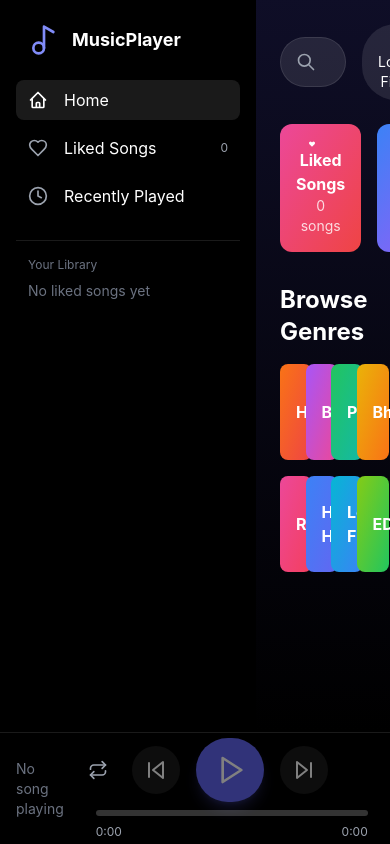
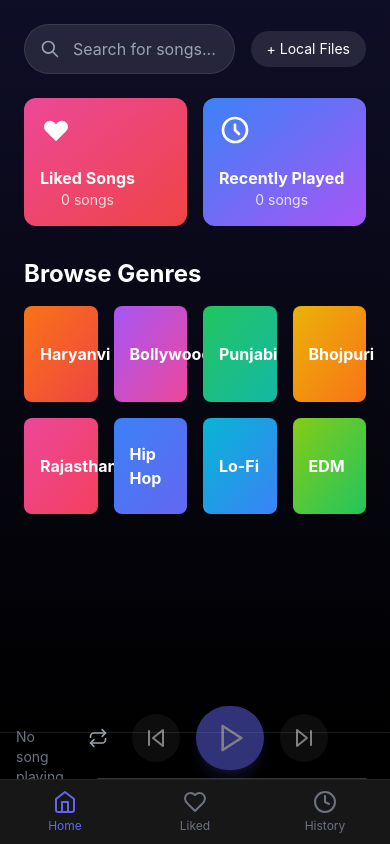
Before and after one commit to Mjangid2004/MforMusic, a Next.js app: page / in a window 390 px wide. Built offline with nearby package versions, Linux system fonts and the light colour scheme.

Commit message:
Add mobile-friendly bottom navigation

```diff
--- a/src/app/page.tsx
+++ b/src/app/page.tsx
@@ -6,6 +6,7 @@ import { AppProvider } from "@/context/AppContext";
 import Sidebar from "@/components/Sidebar";
 import MainContent from "@/components/MainContent";
 import NowPlaying from "@/components/NowPlaying";
+import BottomNav from "@/components/BottomNav";
 
 function MusicPlayerApp() {
   useEffect(() => {
@@ -15,9 +16,16 @@ function MusicPlayerApp() {
   return (
     <div className="h-screen flex flex-col bg-black text-white overflow-hidden">
       <div className="flex-1 flex overflow-hidden">
-        <Sidebar />
+        {/* Desktop Sidebar */}
+        <div className="hidden md:block">
+          <Sidebar />
+        </div>
+        {/* Main Content */}
         <MainContent />
       </div>
+      {/* Mobile Bottom Nav */}
+      <BottomNav />
+      {/* Now Playing Bar */}
       <NowPlaying />
     </div>
   );
--- /dev/null
+++ b/src/components/BottomNav.tsx
@@ -0,0 +1,35 @@
+"use client";
+
+import { useAppContext, ViewMode } from "@/context/AppContext";
+import { Home, Heart, Clock } from "lucide-react";
+
+export default function BottomNav() {
+  const { viewMode, setViewMode } = useAppContext();
+
+  const tabs: { id: ViewMode; label: string; icon: React.ReactNode }[] = [
+    { id: "home", label: "Home", icon: <Home className="w-6 h-6" /> },
+    { id: "liked", label: "Liked", icon: <Heart className="w-6 h-6" /> },
+    { id: "history", label: "History", icon: <Clock className="w-6 h-6" /> },
+  ];
+
+  return (
+    <div className="md:hidden fixed bottom-0 left-0 right-0 bg-neutral-900 border-t border-neutral-800 z-50">
+      <div className="flex justify-around items-center h-16">
+        {tabs.map((tab) => (
+          <button
+            key={tab.id}
+            onClick={() => setViewMode(tab.id)}
+            className={`flex flex-col items-center justify-center flex-1 h-full transition-colors ${
+              viewMode === tab.id
+                ? "text-indigo-500"
+                : "text-gray-500 hover:text-white"
+            }`}
+          >
+            {tab.icon}
+            <span className="text-xs mt-1">{tab.label}</span>
+          </button>
+        ))}
+      </div>
+    </div>
+  );
+}
--- a/src/components/NowPlaying.tsx
+++ b/src/components/NowPlaying.tsx
@@ -73,7 +73,7 @@ export default function NowPlaying() {
         </div>
       </div>
 
-      <div className="h-28 bg-gradient-to-t from-black to-black/95 border-t border-white/10 px-4 flex items-center gap-4">
+      <div className="h-28 bg-gradient-to-t from-black to-black/95 border-t border-white/10 px-4 flex items-center gap-4 pb-16 md:pb-0">
         <div className="flex items-center gap-3 w-64 cursor-pointer" onClick={() => setShowLyrics(true)}>
           {currentSong ? (
             <>
```
